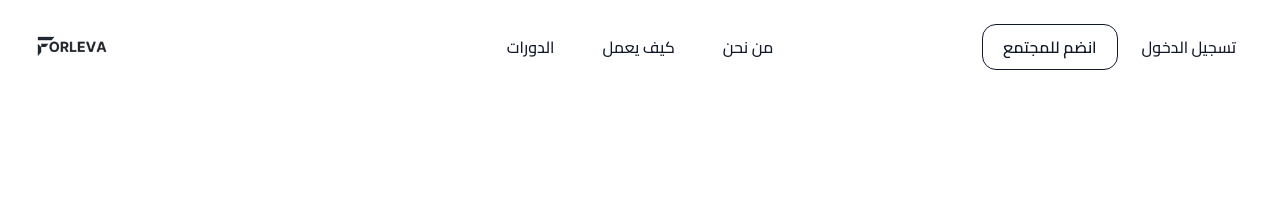
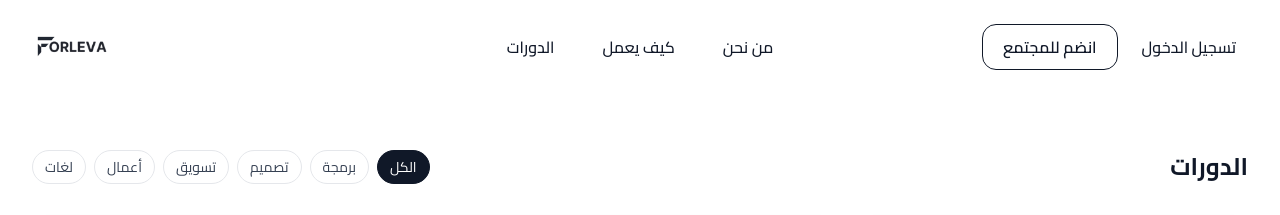
Before and after one commit to Anisboudaren/forleva, a Next.js app: page /courses/category/all in a window 1280 px wide. Before the commit this address had no page. Shown: the top 215 px of the page. Built offline with nearby package versions, Linux system fonts and the light colour scheme.

Commit message:
dploying erors

```diff
--- a/app/courses/[id]/page.tsx
+++ b/app/courses/[id]/page.tsx
@@ -148,7 +148,7 @@ export default function CoursePage () {
               <nav className='text-sm text-gray-500 mb-3'>
                 <Link href='/' className='hover:text-gray-700'>الرئيسية</Link>
                 <span className='mx-2'>/</span>
-                <Link href='/courses/all' className='hover:text-gray-700'>الدورات</Link>
+                <Link href='/courses/category/all' className='hover:text-gray-700'>الدورات</Link>
                 <span className='mx-2'>/</span>
                 <span className='text-gray-900'>{course.title}</span>
               </nav>
--- a/app/courses/[category]/page.tsx
+++ b/app/courses/category/[category]/page.tsx
@@ -101,13 +101,13 @@ export default function CoursesByCategoryPage ({ params }: { params: { category:
             </div>
 
             <div className='flex flex-wrap gap-2 justify-end'>
-              <Link href='/courses/all' className={`px-3 py-1.5 rounded-full text-sm border ${(!categoryParam || categoryParam === 'all') ? 'bg-gray-900 text-white border-gray-900' : 'border-gray-200 text-gray-700 hover:border-gray-300'}`}>
+              <Link href='/courses/category/all' className={`px-3 py-1.5 rounded-full text-sm border ${(!categoryParam || categoryParam === 'all') ? 'bg-gray-900 text-white border-gray-900' : 'border-gray-200 text-gray-700 hover:border-gray-300'}`}>
                 الكل
               </Link>
               {categories.map(cat => (
                 <Link
                   key={cat}
-                  href={`/courses/${encodeURIComponent(cat)}`}
+                  href={`/courses/category/${encodeURIComponent(cat)}`}
                   className={`px-3 py-1.5 rounded-full text-sm border ${categoryParam === cat ? 'bg-gray-900 text-white border-gray-900' : 'border-gray-200 text-gray-700 hover:border-gray-300'}`}
                 >
                   {cat}
--- a/app/courses/page.tsx
+++ b/app/courses/page.tsx
@@ -1,5 +1,5 @@
 import { redirect } from 'next/navigation'
 
 export default function CoursesIndexRedirect () {
-  redirect('/courses/all')
+  redirect('/courses/category/all')
 }
--- a/components/categories/Categories.tsx
+++ b/components/categories/Categories.tsx
@@ -124,7 +124,7 @@ export function Categories () {
                       <div className='flex items-center justify-between'>
                         <div className='flex items-center space-x-reverse space-x-2'>
                           <p className='text-sm font-medium text-gray-900'>
-                            <Link href={`/courses/${encodeURIComponent(mapToCourseCategory(category.name))}`} title=''>{category.category}</Link>
+                            <Link href={`/courses/category/${encodeURIComponent(mapToCourseCategory(category.name))}`} title=''>{category.category}</Link>
                           </p>
                           <span className='text-sm font-medium text-gray-900'>•</span>
                           <p className='text-sm font-medium text-gray-900'>{category.lessons}</p>
--- a/components/cta-section/CtaSection.tsx
+++ b/components/cta-section/CtaSection.tsx
@@ -77,7 +77,7 @@ export function CtaSection () {
             </motion.div>
 
             <motion.div
-              className='mt-8 md:absolute md:mt-0 md:top-32 lg:top-0 md:right-0'
+              className='mt-8 md:absolute md:mt-0 md:top-32 lg:top-0 md:right-0 pointer-events-none'
               initial={{ opacity: 0, y: 24 }}
               whileInView={{ opacity: 1, y: 0 }}
               viewport={{ once: true }}
```
